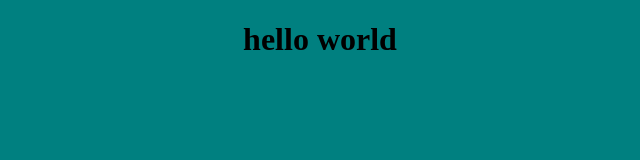
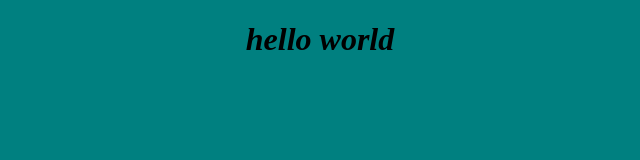
Before and after one commit to muddasir2504/4irbc2020, a plain HTML site: page index.html in a window 1280 px wide. Shown: the full height of the page, 320-960 px from the left. Drawn offline with Linux system fonts and the light colour scheme.

Commit message:
Update index.html

```diff
--- a/index.html
+++ b/index.html
@@ -5,7 +5,7 @@
     <meta name="viewport" content="width=device-width, initial-scale=1.0">
     <title>Document</title>
 </head>
-<body style="background-color: teal; text-align: center;">
+<body style="background-color: teal; text-align: center; font-style: italic;">
     <h1>hello world</h1>
 </body>
 </html>
```
